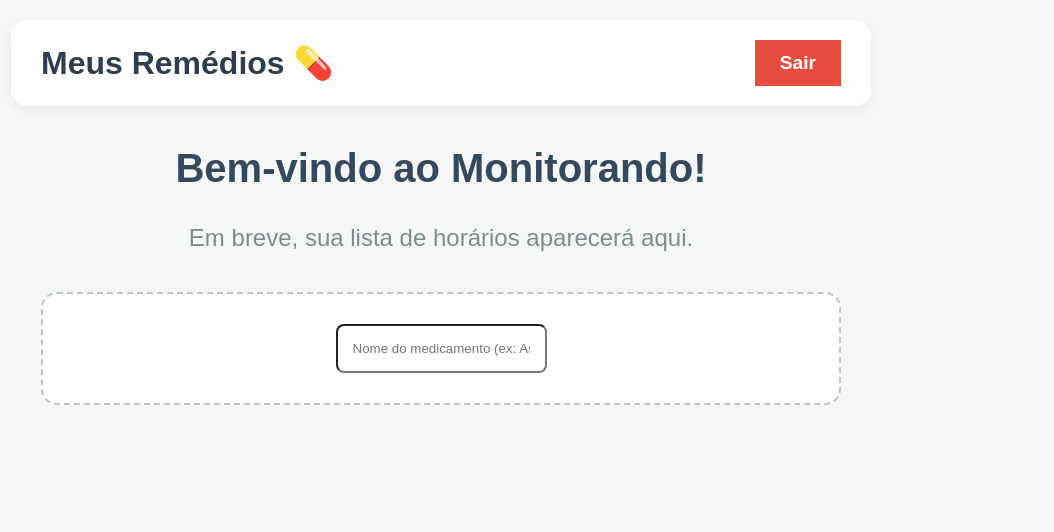
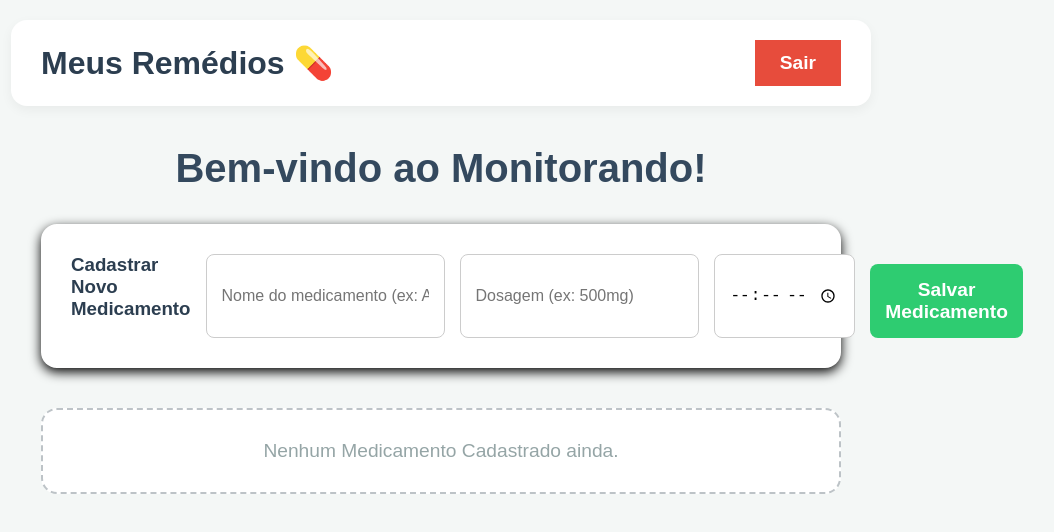
Before and after one commit to VictorLimaVieira/monitoramento-frontend, a React (Vite) app: page /dashboard in a window 1280 px wide. Shown: the top 532 px of the page, without its empty margins (199-1253 px from the left). Built offline with nearby package versions, Linux system fonts and the light colour scheme.

Commit message:
feat: atualiza dashboard

```diff
--- a/src/pages/Dashboard.tsx
+++ b/src/pages/Dashboard.tsx
@@ -6,6 +6,11 @@ export function Dashboard() {
     const [nome, setNome] = useState('')
     const [dosagem, setDosagem] = useState('')
     const [horario, setHorario] = useState('')
+
+    const handleCadastrarMedicamento = async (e: React.FormEvent) => {
+        e.preventDefault();
+        console.log("Dados salvos:", nome, dosagem, horario);
+    };
 
     return (
         <div style={{
@@ -51,9 +56,62 @@ export function Dashboard() {
                 margin: '40px auto 0 auto'
             }}>
                 <h2 style={{ color: '#34495e', fontSize: '2.5rem'}}>Bem-vindo ao Monitorando!</h2>
-                <p style={{ fontSize: '1.5rem', color: '#7f8c8d', marginTop: '20px' }}>
-                    Em breve, sua lista de horários aparecerá aqui.
-                </p>
+                <form
+                    onSubmit={handleCadastrarMedicamento}
+                    style={{
+                        display: 'flex',
+                        msFlexDirection: 'column',
+                        gap: '15px',
+                        backgroundColor: '#fff',
+                        padding: '30px',
+                        borderRadius: '16px',
+                        marginTop: '30px',
+                        boxShadow: '0 4px 12px rgba(0, 0, 0.05)'
+                    }}
+
+                >
+                    <h3 style={{ margin: '0 0 15px 0', color: '#2c3e50', textAlign: 'left' }}>Cadastrar Novo Medicamento</h3>
+
+                    <input
+                        type="text"
+                        placeholder='Nome do medicamento (ex: Aspirina)?'
+                        value={nome}
+                        onChange={ (e) => setNome(e.target.value)}
+                        style={{ padding: '15px', borderRadius: '8px', border: '1px solid #ccc', fontSize: '1rem' }}
+
+                    />
+
+                    <input
+                         type="text"
+                         placeholder='Dosagem (ex: 500mg)'
+                         value={dosagem}
+                         onChange={(e) => setDosagem(e.target.value)}
+                         style={{ padding: '15px', borderRadius: '8px', border: '1px solid #ccc', fontSize: '1rem' }}
+
+                    />
+
+                    <input
+                        type="time"
+                        value={horario}
+                        onChange={(e) => setHorario(e.target.value)}
+                        style={{ padding: '15px', borderRadius: '8px', border: '1px solid #ccc', fontSize: '1rem' }}
+                     />
+                     <button type="submit" style={{
+                        padding: '15px',
+                        backgroundColor: "#2ecc71",
+                        color: "#fff",
+                        border: "none",
+                        borderRadius: "8px",
+                        fontSize: '1.2rem',
+                        cursor: 'pointer',
+                        fontWeight: 'bold',
+                        marginTop: '10px'
+                     }}>
+                        Salvar Medicamento
+                     </button>
+
+
+                </form>
 
                 {/* Um "esqueleto" de como será o card de um remédio */}
                 <div style={{
@@ -64,15 +122,8 @@ export function Dashboard() {
                     border: '2px dashed #bdc3c7',
                     color: '#95a5a6',
                     fontSize: '1.2rem'
-                }} >
-                        <input
-                        type="text"
-                        placeholder='Nome do medicamento (ex: Aspirina)?'
-                        value={nome}
-                        onChange={ (e) => setNome(e.target.value)}
-                        style={{ padding: '15px', borderRadius: '8px' }}
-
-                         />
+                }}>
+                   Nenhum Medicamento Cadastrado ainda.
                 </div>
 
             </main>
```
